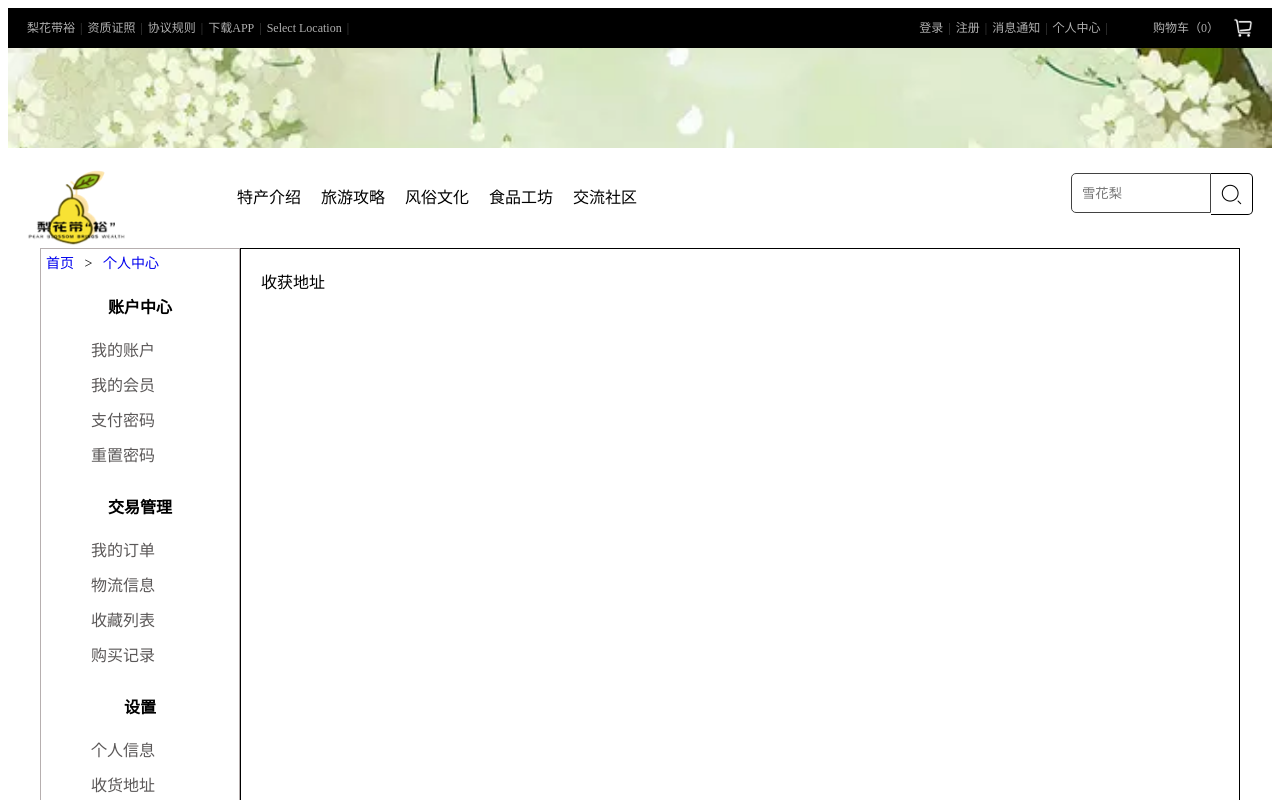
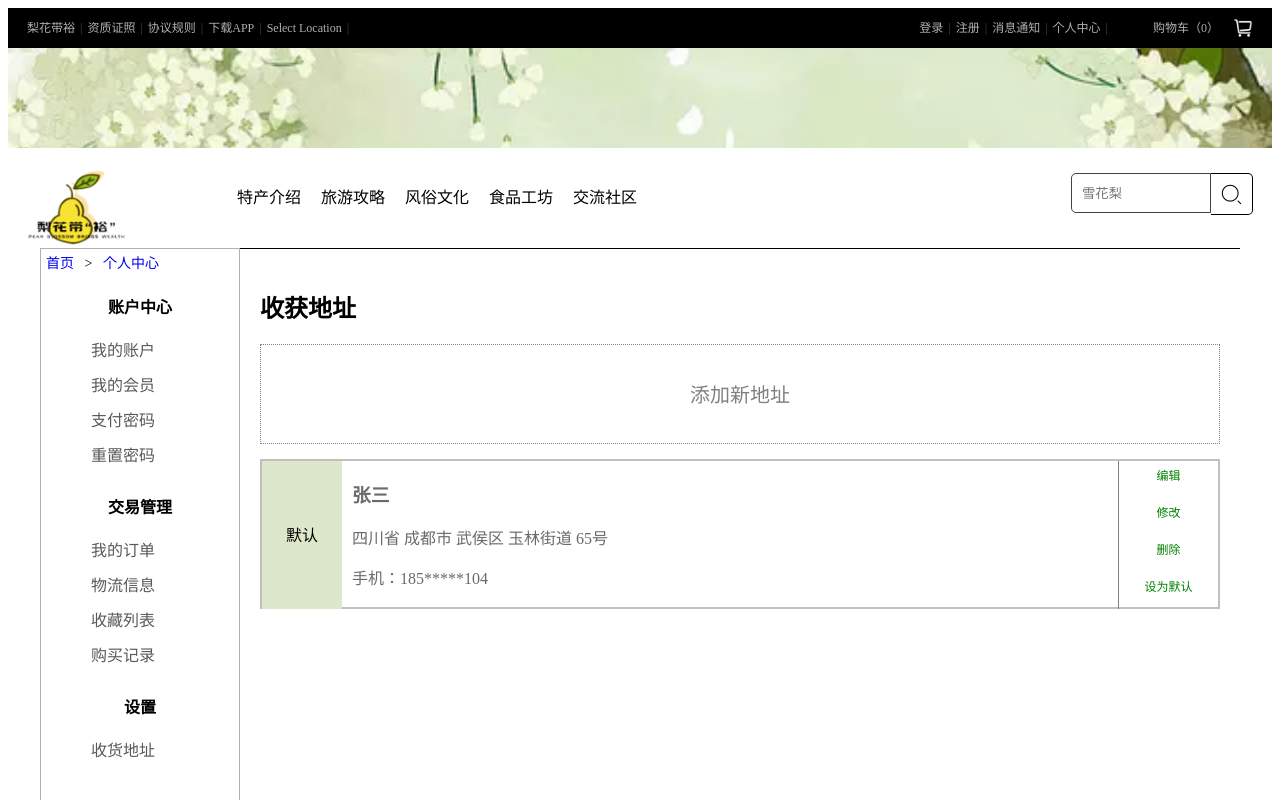
Before and after one commit to taojixin/pearflower, a Vue app: page /#/address in a window 1280 px wide. Shown: the top 800 px of the page. Built offline with nearby package versions, Linux system fonts and the light colour scheme.

Commit message:
2022.5.2

```diff
--- a/src/plugins/element.js
+++ b/src/plugins/element.js
@@ -4,8 +4,12 @@ import 'element-ui/lib/theme-chalk/index.css'
 
 import {
   Tabs,
-  TabPane
+  TabPane,
+  Table,
+  TableColumn
 } from 'element-ui'
 
+Vue.use(TableColumn)
+Vue.use(Table)
 Vue.use(Tabs)
 Vue.use(TabPane)
--- a/src/views/Center/index.vue
+++ b/src/views/Center/index.vue
@@ -68,7 +68,7 @@ export default {
         { text: '购买记录', path: 'record'},
       ],
       change: [
-        { text: '个人信息', path: 'information'},
+        // { text: '个人信息', path: 'information'},
         { text: '收货地址', path: 'address'},
       ]
     }
@@ -188,7 +188,7 @@ export default {
     position: absolute;
     right: 0;
     top: 0;
-    border: 1px solid black;
+    border-top: 1px solid black;
     padding: 20px;
   }
 }
--- a/src/views/menagement/Collection.vue
+++ b/src/views/menagement/Collection.vue
@@ -1,6 +1,6 @@
 <template>
   <div class="collection">
-    收藏列表
+    <h2>收藏列表</h2>
   </div>
 </template>
 
--- a/src/views/menagement/Logistics.vue
+++ b/src/views/menagement/Logistics.vue
@@ -1,6 +1,6 @@
 <template>
   <div class="logistics">
-    物流信息
+    <h2>物流信息</h2>
   </div>
 </template>
 
--- a/src/views/menagement/Order.vue
+++ b/src/views/menagement/Order.vue
@@ -1,15 +1,108 @@
 <template>
   <div class="order">
-    我的订单
+    <h2>我的订单</h2>
+    <!-- <el-tabs type="card"> -->
+      <!-- <el-tab-pane label="所有订单" value="first"> -->
+        <div class="myorder">
+          <el-table :data="message" stripe style="width: 100%">
+            <el-table-column
+              prop="orderNum"
+              label="订单编号"
+              width="180"
+            ></el-table-column>
+            <el-table-column
+              prop="orderName"
+              label="订单商品"
+              width="140"
+            ></el-table-column>
+            <el-table-column
+              prop="consignee"
+              label="收货人"
+              width="100"
+            ></el-table-column>
+            <el-table-column
+              prop="address"
+              label="地址"
+              width="180"
+            ></el-table-column>
+            <el-table-column
+              prop="date"
+              label="下单日期"
+              width="180"
+            ></el-table-column>
+            <el-table-column
+              prop="state"
+              label="状态"
+              width="80"
+            ></el-table-column>
+            <el-table-column label="操作" width="80">
+              <span class="handle">查看详情</span>
+            </el-table-column>
+          </el-table>
+        </div>
+      <!-- </el-tab-pane> -->
+    <!-- </el-tabs> -->
   </div>
 </template>
 
 <script>
 export default {
-
-}
+  data() {
+    return {
+      message: [
+        {
+          orderNum: "2605019545601261351",
+          orderName: "雪花梨赵县新鲜梨",
+          consignee: "张三",
+          address: "四川省 成都市 武侯区 玉林街道 65号",
+          date: "2022.5.2 14:00",
+          state: '完成'
+        },
+        {
+          orderNum: "2605019545601261351",
+          orderName: "雪花梨赵县新鲜梨",
+          consignee: "张三",
+          address: "四川省 成都市 武侯区 玉林街道 65号",
+          date: "2022.5.2 14:00",
+          state: '待收货'
+        },
+        {
+          orderNum: "2605019545601261351",
+          orderName: "雪花梨赵县新鲜梨",
+          consignee: "张三",
+          address: "四川省 成都市 武侯区 玉林街道 65号",
+          date: "2022.5.2 14:00",
+          state: '完成'
+        },
+        {
+          orderNum: "2605019545601261351",
+          orderName: "雪花梨赵县新鲜梨",
+          consignee: "张三",
+          address: "四川省 成都市 武侯区 玉林街道 65号",
+          date: "2022.5.2 14:00",
+          state: '待付款'
+        },
+        {
+          orderNum: "2605019545601261351",
+          orderName: "雪花梨赵县新鲜梨",
+          consignee: "张三",
+          address: "四川省 成都市 武侯区 玉林街道 65号",
+          date: "2022.5.2 14:00",
+          state: '已取消'
+        }
+      ],
+    };
+  },
+};
 </script>
 
-<style>
-
+<style lang="less">
+.myorder {
+  .handle {
+    &:hover {
+      cursor: pointer;
+    }
+    color: green;
+  }
+}
 </style>
--- a/src/views/menagement/Record.vue
+++ b/src/views/menagement/Record.vue
@@ -1,6 +1,6 @@
 <template>
   <div class="record">
-    购买记录
+    <h2>购买记录</h2>
   </div>
 </template>
 
--- a/src/views/personal/Paypassword.vue
+++ b/src/views/personal/Paypassword.vue
@@ -55,6 +55,7 @@
             <input type="text" />
           </div>
           <button class="last">保存</button>
+        <button class="send">发送验证码</button>
         </div>
       </el-tab-pane>
     </el-tabs>
@@ -90,9 +91,23 @@ export default {};
     font-size: 16px;
     background-color: rgb(179, 244, 179);
     border: none;
+    border-radius: 3px;
+
+    &:hover {
+      cursor: pointer;
+      opacity: .8;
+    }
   }
   .last {
     top: 170px;
   }
+  .send {
+    width: 90px;
+    left: 300px;
+    top: 45px;
+    font-size: 12px;
+    height: 25px;
+    background-color: rgb(107, 241, 107);
+  }
 }
 </style>
--- a/src/views/personal/Resetpassword.vue
+++ b/src/views/personal/Resetpassword.vue
@@ -1,15 +1,56 @@
 <template>
   <div class="resetpassword">
-    重置密码
+    <h2>重置密码</h2>
+    <el-tabs type="card">
+      <el-tab-pane label="设置密码" value="first">
+        <div class="password setpassword">
+          <div class="text">
+            <span>* </span>输入验证码：
+            <input type="text" />
+          </div>
+          <div class="text">
+            <span>* </span>输入新密码：
+            <input type="text" />
+          </div>
+          <div class="text">
+            <span>* </span>确认新密码：
+            <input type="text" />
+          </div>
+          <button>保存</button>
+        </div>
+      </el-tab-pane>
+      <el-tab-pane label="找回支付密码" name="third">
+        <div class="password changepassword">
+          <div class="text">
+            <span>* </span>输入手机号：
+            <input type="text" />
+          </div>
+          <div class="text">
+            <span>* </span>输入验证码：
+            <input type="text" />
+          </div>
+          <div class="text">
+            <span>* </span>输入新密码：
+            <input type="text" />
+          </div>
+          <div class="text">
+            <span>* </span>确认新密码：
+            <input type="text" />
+          </div>
+          <button class="last">保存</button>
+        <button class="send">发送验证码</button>
+        </div>
+      </el-tab-pane>
+    </el-tabs>
   </div>
 </template>
 
 <script>
-export default {
-
-}
+export default {};
 </script>
 
-<style>
-
+<style lang="less" scoped>
+.resetpassword {
+  // padding: 20px;
+}
 </style>
--- a/src/views/personal/Vip.vue
+++ b/src/views/personal/Vip.vue
@@ -1,6 +1,7 @@
 <template>
   <div class="vip">
-    我的会员
+    <h2>我的会员</h2>
+    <p>暂无相关会员信息</p>
   </div>
 </template>
 
--- a/src/views/setting/Address.vue
+++ b/src/views/setting/Address.vue
@@ -1,15 +1,100 @@
 <template>
   <div class="address">
-    收获地址
+    <h2>收获地址</h2>
+    <div class="addaddress">
+      <span>添加新地址</span>
+    </div>
+    <div class="myaddress" v-for="item in address" :key="item.name">
+      <div class="box-left">默认</div>
+      <div class="address-left">
+        <h3>{{item.name}}</h3>
+        <p>{{item.site}}</p>
+        <p>手机：{{item.phone}}</p>
+      </div>
+      <div class="address-right">
+        <span class="edit">编辑</span>
+        <span class="modify">修改</span>
+        <span class="delete">删除</span>
+        <span class="default">设为默认</span>
+      </div>
+    </div>
   </div>
 </template>
 
 <script>
 export default {
-
-}
+  data() {
+    return {
+      address: [
+        {
+          name: '张三',
+          phone: '185*****104',
+          site: '四川省 成都市 武侯区 玉林街道 65号'
+        }
+      ]
+    }
+  }
+};
 </script>
 
-<style>
+<style lang="less">
+.addaddress {
+  width: 100%;
+  height: 100px;
+  border: 1px dotted gray;
+  color: gray;
+  text-align: center;
+  line-height: 100px;
+  font-size: 20px;
+  &:hover {
+    cursor: pointer;
+    span {
+      border-bottom: 1px solid gray;
+    }
+  }
+}
+.myaddress {
+  margin-top: 15px;
+  height: 150px;
+  border: 2px solid rgb(196, 191, 191);
+  position: relative;
+  .box-left,.address-left,.address-right {
+    position: absolute;
+  }
+  .box-left {
+    left: 0;
+    width: 80px;
+    height: 148px;
+    text-align: center;
+    line-height: 150px;
+    background-color: rgb(220, 231, 203);
+  }
+  .address-left {
+    top: 0;
+    left: 90px;
+    color: rgb(109, 106, 106);
+  }
+  .address-right {
+    display: flex;
+    flex-direction: column;
+    justify-content: center;
+    align-items: center;
+    border-left: 1px solid gray;
+    height: 148px;
+    width: 100px;
+    right: 0;
+    top: 0;
+    span {
+      flex: 1;
+      margin: 5px;
+      color: green;
+      font-size: 12px;
+      &:hover {
+        cursor: pointer;
+        border-bottom: 1px solid green;
+      }
+    }
 
+  }
+}
 </style>
--- a/src/views/setting/Information.vue
+++ b/src/views/setting/Information.vue
@@ -1,6 +1,6 @@
 <template>
   <div class="information">
-    个人信息
+    <h2>个人信息</h2>
   </div>
 </template>
 
```
